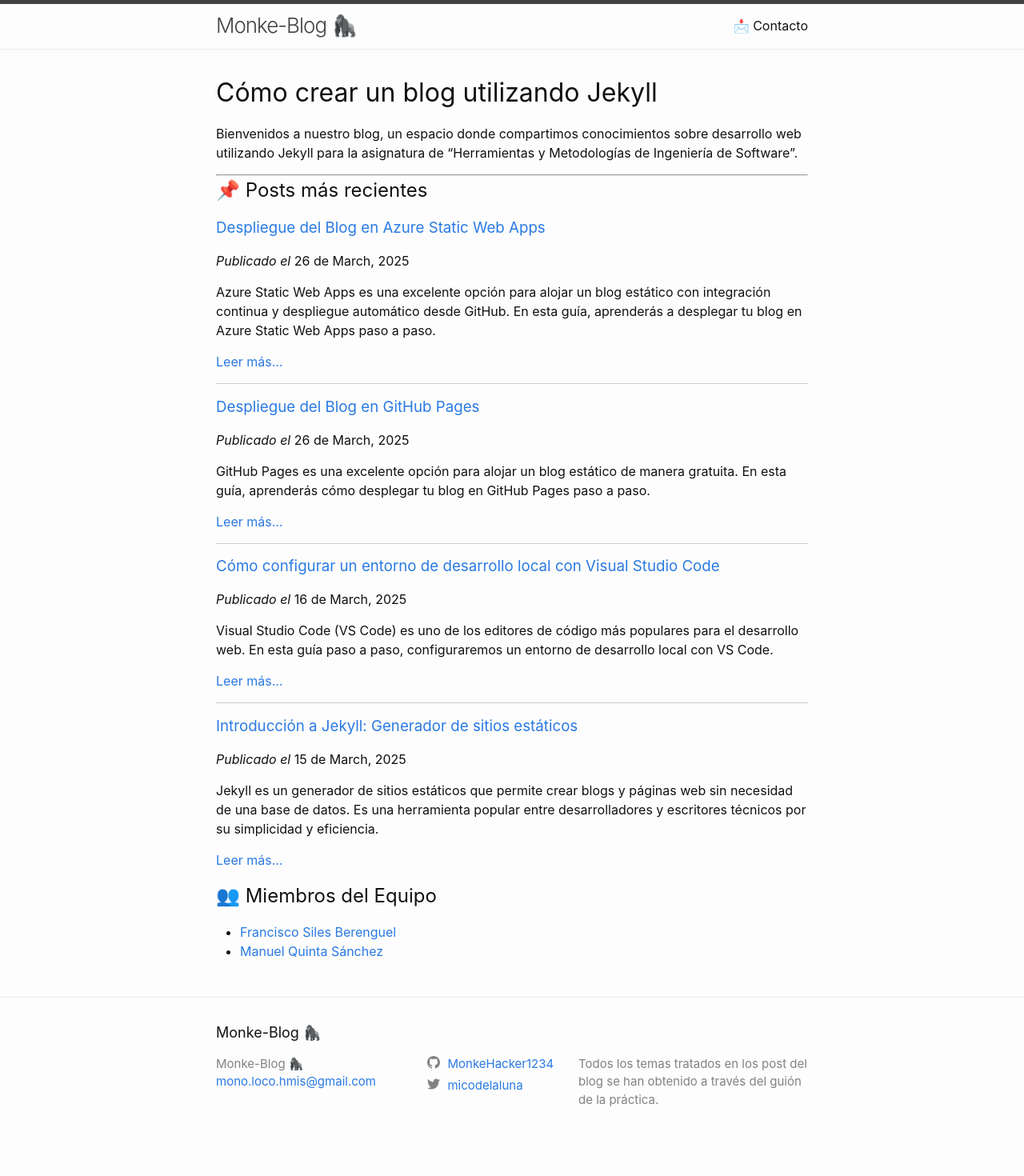
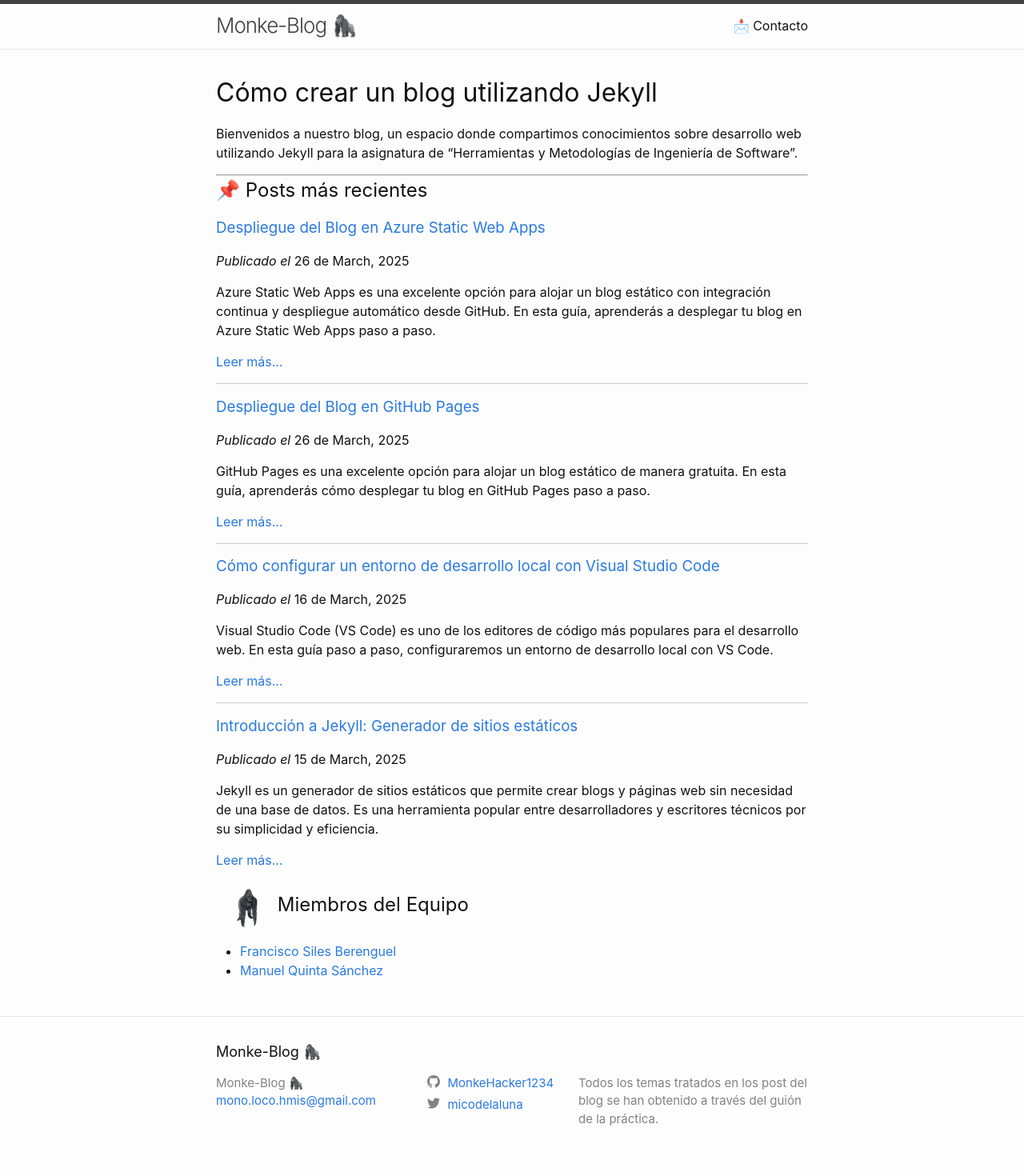
Before and after one commit to ualhmis2025-monkebros/Gorila-Blog, a Jekyll site: the page built from index.markdown, in a window 1280 px wide. Shown: the whole page at 80% size. Built offline with Jekyll 4.4.1, drawn with Linux system fonts in a browser that asks for light colours; before the commit the page ends 1446 px from its top, so only the background shows below that.

Commit message:
Monete gracioso

```diff
--- a/index.markdown
+++ b/index.markdown
@@ -19,7 +19,7 @@ Bienvenidos a nuestro blog, un espacio donde compartimos conocimientos sobre des
 {% unless forloop.last %}<hr style="border: none; height: 0.5px; background-color: #ccc; margin: 15px 0;">{% endunless %}
 {% endfor %}
 
-## 👥 Miembros del Equipo
+## <img src="{{ site.baseurl }}/assets/gorilla.gif" alt="Gorila" style="width: 60px; height: 60px; display: inline; margin-left: 10px;"> Miembros del Equipo
 
 - <a href="{{ site.baseurl }}/miembros/francisco/">Francisco Siles Berenguel</a>
 - <a href="{{ site.baseurl }}/miembros/manuel/">Manuel Quinta Sánchez</a>
```
Also changed, not shown: assets/gorilla.gif (renamed from assets/1708339_18a55.gif).
